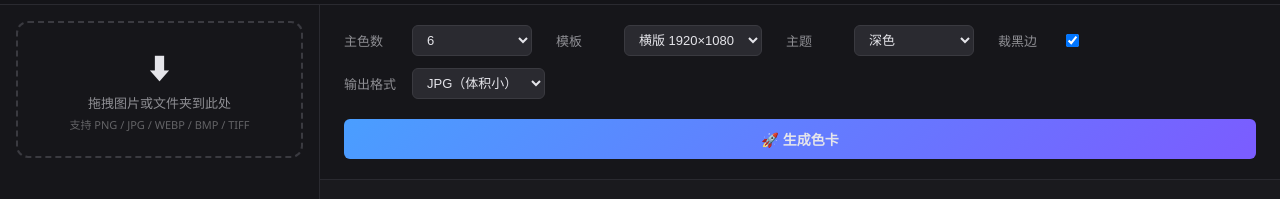
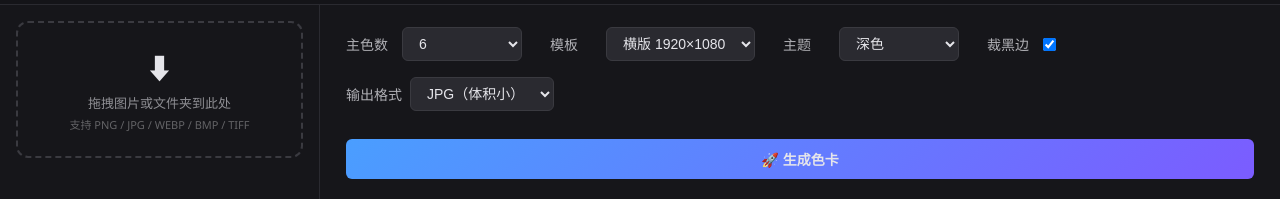
Before and after one commit to xingkingkong9250-ops/huepick, an Electron app: page electron/renderer/index.html in a window 1280 px wide. Shown: the part 47-246 px from the top of the page. Drawn offline with Linux system fonts and the light colour scheme.

Commit message:
style: 参数区 UI 收紧 — label/控件紧凑、行间距加大、字体调大

```diff
--- a/electron/renderer/style.css
+++ b/electron/renderer/style.css
@@ -108,34 +108,34 @@ button.primary:hover:not(:disabled) {
 
 /* 右栏：参数 */
 .params {
-  padding: 20px 24px;
+  padding: 22px 26px;
   display: flex;
   flex-wrap: wrap;
-  gap: 12px 24px;
+  gap: 16px 28px;
   align-items: center;
   background: #16161a;
   border-bottom: 1px solid #2a2a30;
 }
 .param-row {
-  display: flex; align-items: center; gap: 10px;
-  font-size: 13px;
+  display: flex; align-items: center; gap: 8px;
+  font-size: 14px;
 }
 .param-row > label:first-child {
-  color: #8e8e93; min-width: 58px; flex-shrink: 0;
+  color: #b0b0b5; min-width: 48px; flex-shrink: 0; font-weight: 500;
 }
 select, input[type=text] {
   background: #2a2a30;
   color: #e5e5ea;
   border: 1px solid #3a3a40;
   border-radius: 6px;
-  padding: 6px 10px;
-  font-size: 13px;
+  padding: 7px 12px;
+  font-size: 14px;
   min-width: 120px;
 }
 select:focus, input:focus { outline: none; border-color: #4a9eff; }
-.check-group { display: flex; gap: 14px; font-size: 12px; }
+.check-group { display: flex; gap: 14px; font-size: 13px; }
 .check-group label { display: flex; align-items: center; gap: 4px; cursor: pointer; color: #b0b0b5; }
-#btn-generate { width: 100%; margin-top: 8px; }
+#btn-generate { width: 100%; margin-top: 12px; }
 
 /* 右栏：预览 */
 .preview {
```
